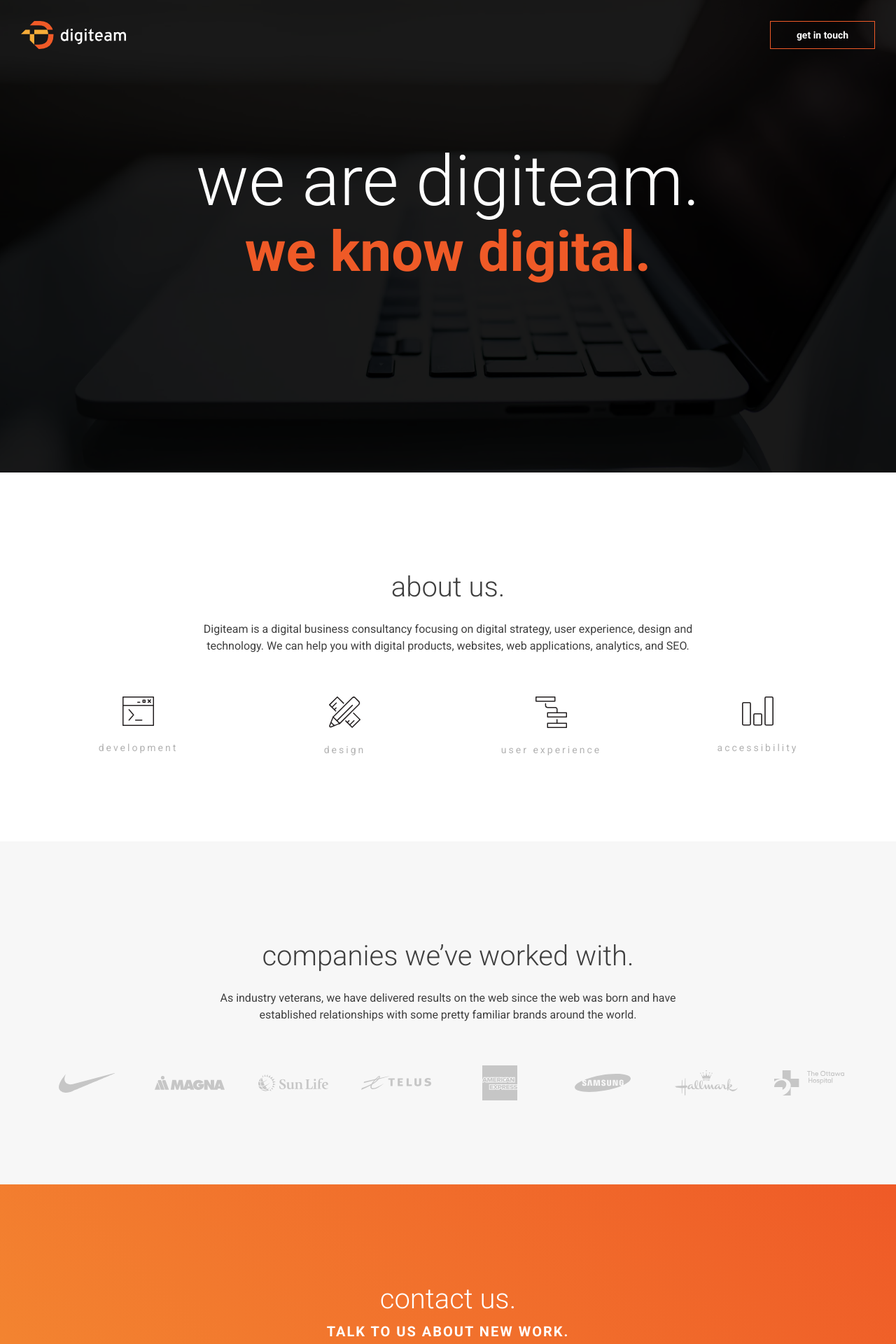
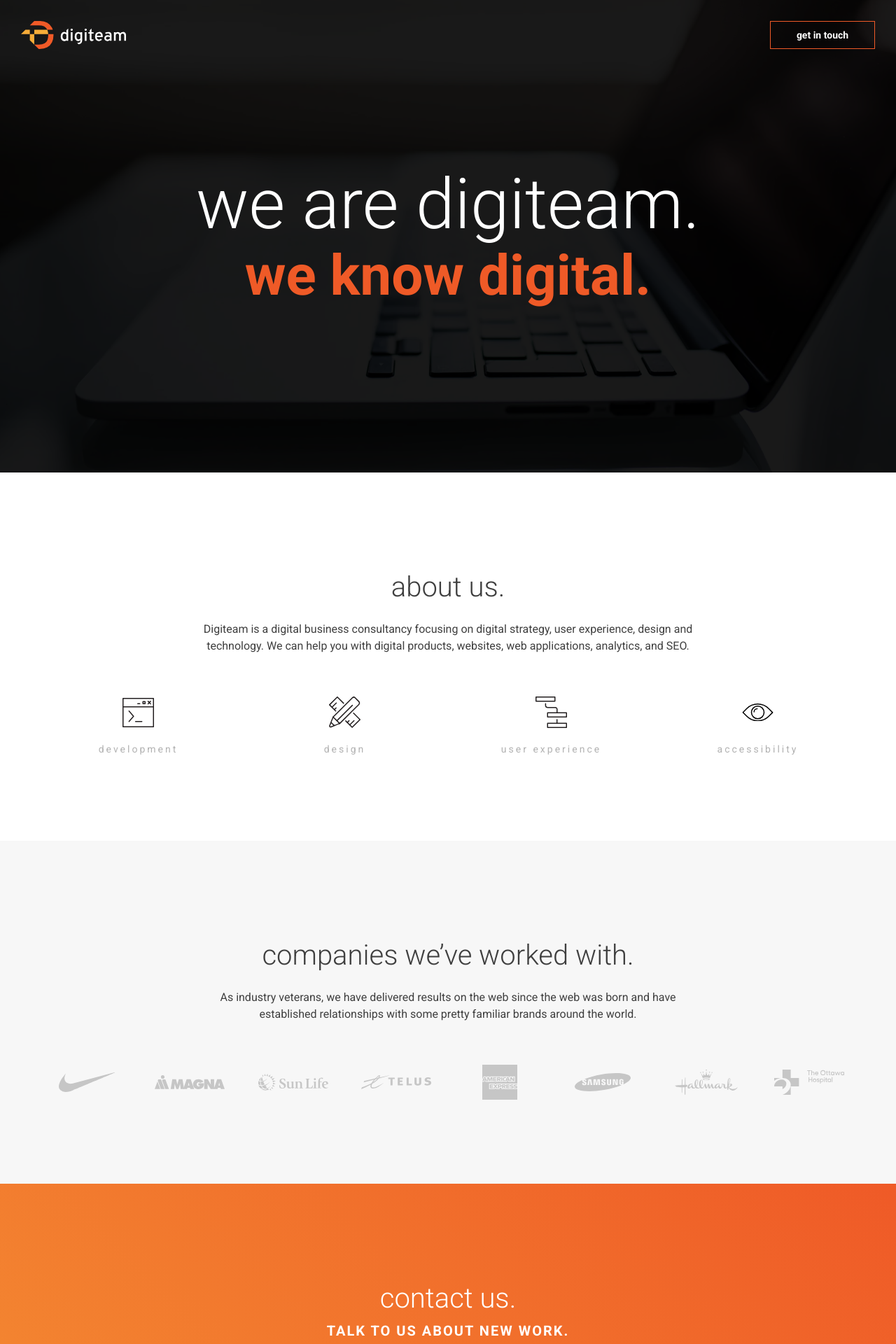
Before and after one commit to wearedigiteam/wearedigiteam.github.io, a Jekyll site: the page built from index.html, in a window 1280 px wide. Shown: the top 1920 px of the page at 70% size. Built offline with Jekyll 4.4.1, drawn with Linux system fonts in a browser that asks for light colours.

Commit message:
Icon swap for Accessibility

```diff
--- a/index.html
+++ b/index.html
@@ -4,7 +4,7 @@
 ---
 
 <header class="c-masthead">
-  <h1 class="c-masthead__title text-center">
+  <h1 class="c-masthead__title text-center margin-bottom-0">
     we are digiteam.
     <span class="block o-text-hero color-primary margin-top-0">we know digital.</span>
   </h1>
@@ -23,7 +23,7 @@
     <div class="l-row justify-content-center gutter-default">
       <div class="xs-l-col-4 l-col-2">
 
-        <figure class="">
+        <figure class="o-icon-with-caption">
           <svg class="block block--center" xmlns="http://www.w3.org/2000/svg" viewBox="0 0 30 28" role="img" aria-hidden="true" width="45">
             <g fill="none" stroke="#231f20" stroke-linecap="round" stroke-linejoin="round">
               <path d="M12.4 22.45h6.06M6.21 22.45l4.32-4.95-4.32-4.96M24.38 3.25l2.3 2.35M24.38 5.6l2.3-2.35"/>
@@ -38,7 +38,7 @@
 
       <div class="xs-l-col-4 l-col-2">
 
-        <figure class="">
+        <figure class="o-icon-with-caption">
           <svg class="block block--center" xmlns="http://www.w3.org/2000/svg" viewBox="0 0 29.67 29.54" role="img" aria-hidden="true" width="45">
             <g fill="none" stroke="#231f20" stroke-linecap="round" stroke-linejoin="round">
               <path d="M2.88 10.11l4.01-3.99M5.08 12.31l1.6-1.6M17.27 24.44l1.6-1.6M19.56 26.72l4.01-3.99M3.92 19.34c-.08.08-3.27 8.14-3.27 8.14a.93.93 0 001.18 1.16s8.14-3.12 8.22-3.2M1.89 24.35l3.09 3.08"/>
@@ -52,7 +52,7 @@
 
       <div class="xs-l-col-4 l-col-2">
 
-        <figure class="">
+        <figure class="o-icon-with-caption">
           <svg class="block block--center" xmlns="http://www.w3.org/2000/svg" viewBox="0 0 30 30" role="img" aria-hidden="true" width="45">
             <g fill="none" stroke="#231f20" stroke-linecap="round" stroke-linejoin="round">
               <path d="M9.59 6.78V8.7a2.22 2.22 0 002.09 1.83h7.19a1.57 1.57 0 011.66 1.56v3.41M20.47 22.02v3.48M.5.5h18v4H.5zM11.5 15.5h18v4h-18zM11.5 25.5h18v4h-18z"/>
@@ -65,12 +65,11 @@
 
       <div class="xs-l-col-4 l-col-2">
 
-        <figure class="">
-          <svg class="block block--center" xmlns="http://www.w3.org/2000/svg" viewBox="0 0 28 25.9" role="img" aria-hidden="true" width="45">
-            <g fill="none" stroke="#231f20" stroke-linecap="round" stroke-linejoin="round">
-              <rect x=".5" y="5.4" width="7" height="20" rx="1"/>
-              <rect x="10.5" y="15.4" width="7" height="10" rx="1"/>
-              <rect x="20.5" y=".5" width="7" height="24.9" rx="1"/>
+        <figure class="o-icon-with-caption">
+          <svg class="block block--center" viewBox="0 0 60 34" xmlns="http://www.w3.org/2000/svg" role="img" aria-hidden="true" width="45">
+            <g stroke="#000" stroke-width="2" fill="none" fill-rule="evenodd" stroke-linecap="round" stroke-linejoin="round">
+              <path d="M58.213 17.128l-7.234 7.234c-11.517 11.517-30.19 11.517-41.707 0l-7.43-7.431 7.234-7.233c11.517-11.517 30.189-11.517 41.707 0l7.43 7.43h0zM23 16c0-3.316 2.684-6 6-6"/>
+              <path d="M42 17c0 6.627-5.373 12-12 12s-12-5.373-12-12S23.373 5 30 5s12 5.373 12 12h0z"/>
             </g>
           </svg>
           <figcaption class="o-text-caption color-gray text-lower text-center">Accessibility</figcaption>
```
